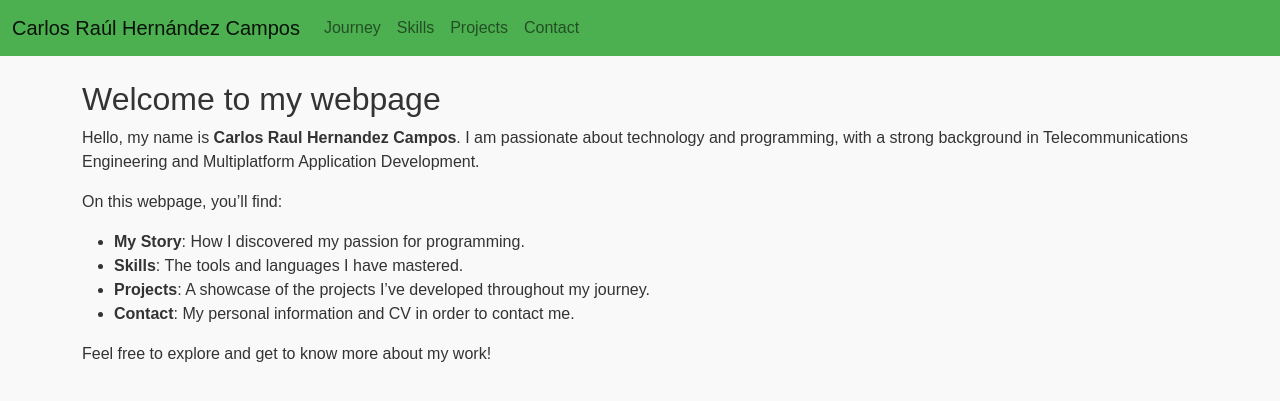
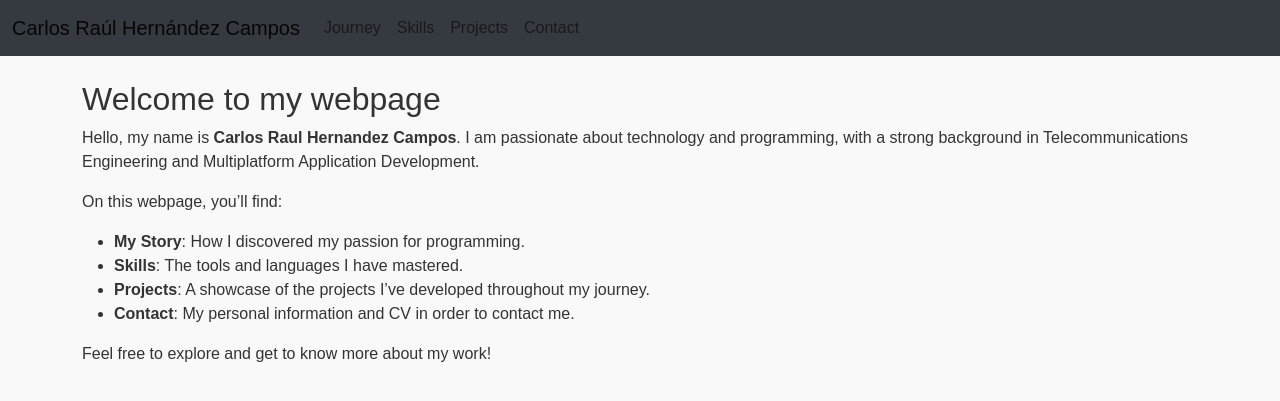
Before and after one commit to CarlosHernandezCR/CarlosHernandezCR.github.io, a Jekyll site: the page built from index.md, in a window 1280 px wide. Shown: the top 401 px of the page. Built offline with Jekyll 4.4.1, drawn with Linux system fonts in a browser that asks for light colours.

Commit message:
Update style.css

```diff
--- a/assets/css/style.css
+++ b/assets/css/style.css
@@ -7,7 +7,7 @@ body {
 }
 
 .navbar {
-  background-color: #4CAF50;
+  background-color: #343a40;
 }
 
 .nav-link {
```
